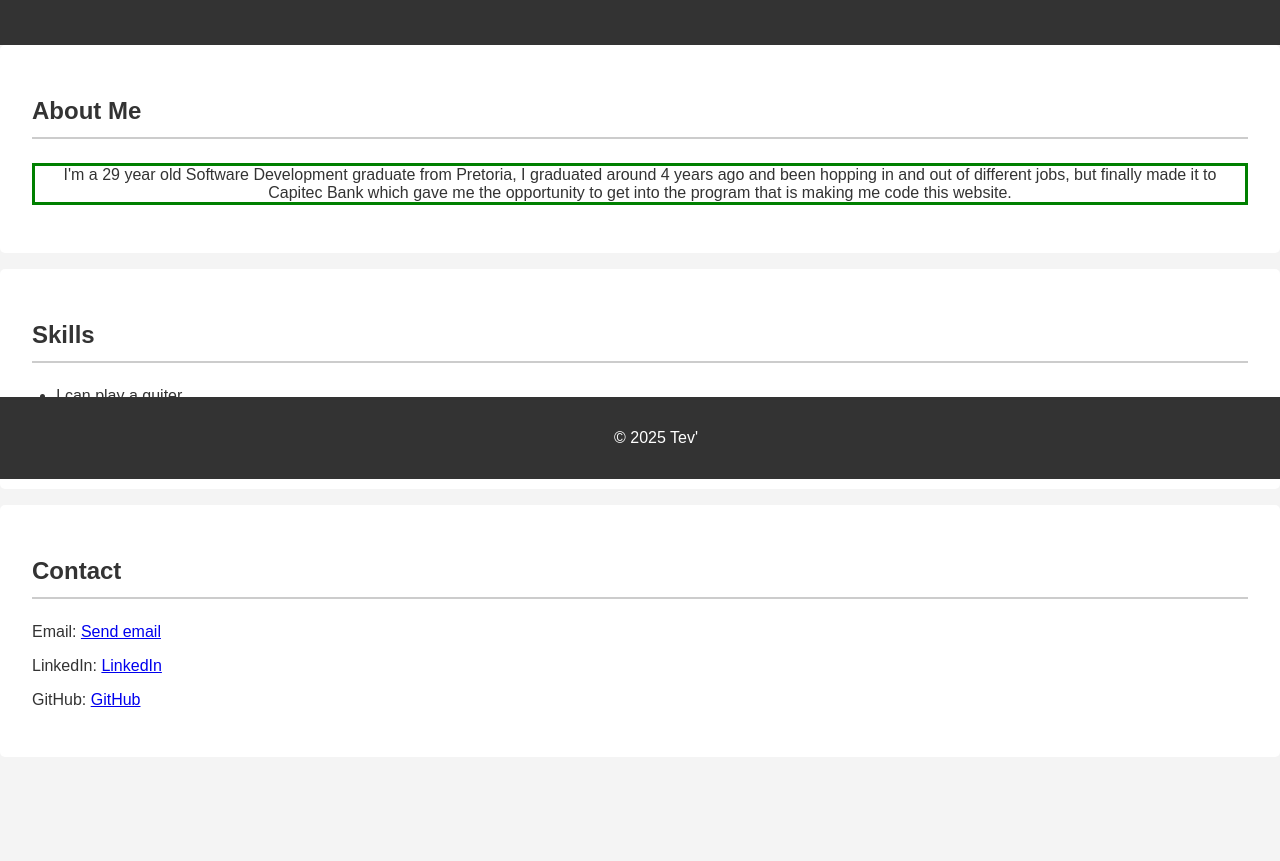
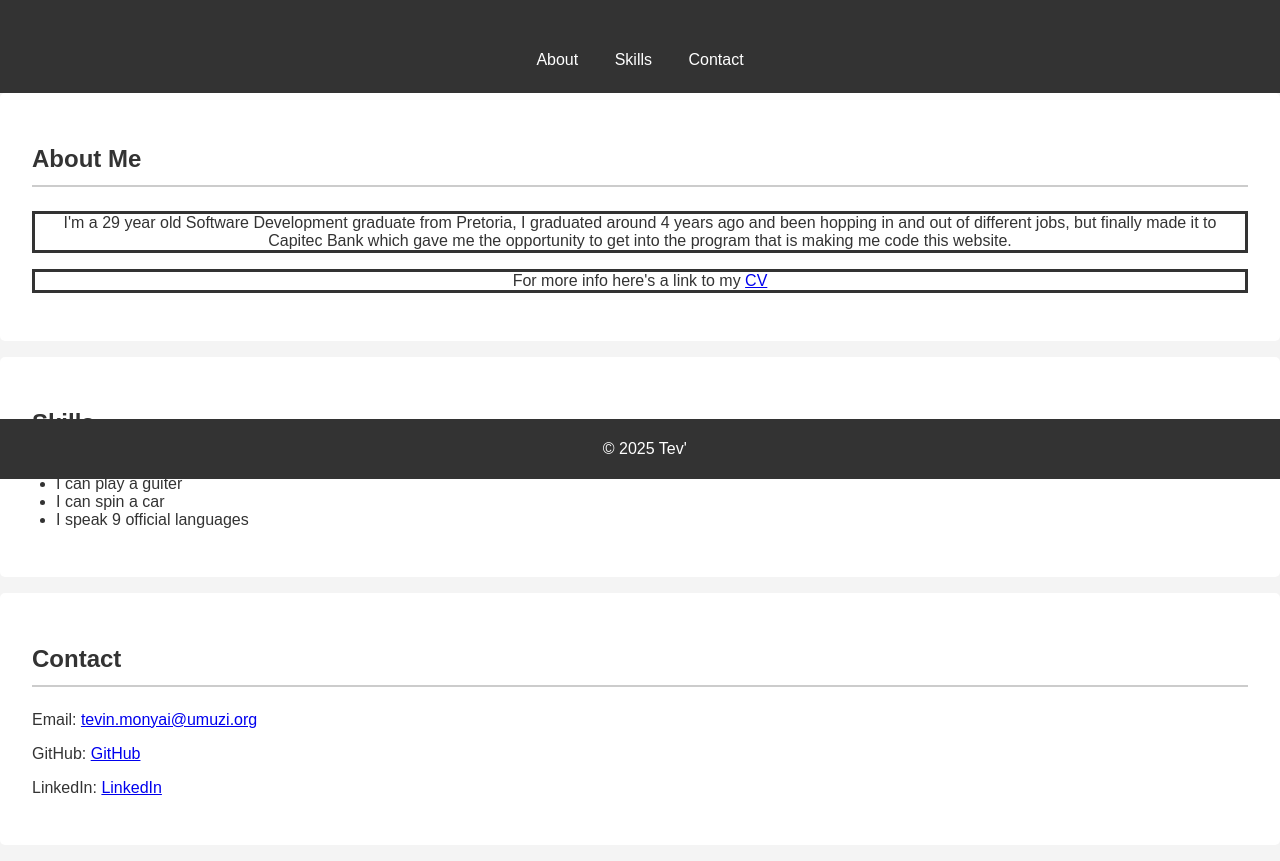
Before and after one commit to Tevin28/tevin28.github.io, a plain HTML site: page index.html in a window 1280 px wide. Shown: the part 321-1182 px from the top of the page. Before the commit the page ends 1094 px from the top, so only its background shows below. Drawn offline with Linux system fonts and the light colour scheme.

Commit message:
index.html

```diff
--- a/index.html
+++ b/index.html
@@ -5,7 +5,6 @@
     <meta name="viewport" content="width=device-width, initial-scale=1.0">
     <meta http-equiv="X-UA-Compatible" content="ie=edge">
     <title>This is Tevin</title>
-    /*<link rel="stylesheet" href="style.css">*/
     <style>
         body {
             font-family: sans-serif;
@@ -28,6 +27,11 @@
             border-radius: 50%;
             object-fit: cover;
             margin-bottom: 1em;
+        }
+
+        nav {
+            background-color: #333; /* Match header background */
+            padding: 0.5em 0;
         }
 
         nav ul {
@@ -62,7 +66,7 @@
 
         .center {
             text-align: center;
-            border: 3px solid green;
+            border: 3px solid #333;
         }
 
         ul {
@@ -72,7 +76,7 @@
 
         footer {
             text-align: center;
-            padding: 1em;
+            padding: 0.3em;
             background-color: #333;
             color: #fff;
             position: fixed;
@@ -88,9 +92,18 @@
         <p>Software Developer</p>
     </header>
 
+	<nav>
+        <ul>
+            <li><a href="#about">About</a></li>
+            <li><a href="#skills">Skills</a></li>
+            <li><a href="#contact">Contact</a></li>
+        </ul>
+    </nav>
+
     <section id="about">
         <h2>About Me</h2>
         <p class="center">I'm a 29 year old Software Development graduate from Pretoria, I graduated around 4 years ago and been hopping in and out of different jobs, but finally made it to Capitec Bank which gave me the opportunity to get into the program that is making me code this website.</p>
+		<p class="center">For more info here's a link to my <a href ="https://www.canva.com/design/DAFi_SP3JGE/kmTQlA8-C_gb1GtxR9grOw/edit?utm_content=DAFi_SP3JGE&utm_campaign=designshare&utm_medium=link2&utm_source=sharebutton">CV</a></p>
     </section>
 
     <section id="skills">
@@ -104,9 +117,9 @@
 
     <section id="contact">
         <h2>Contact</h2>
-        <p>Email: <a href="mailto:tevin.monyai@umuzi.org">Send email</a></p>
+        <p>Email: <a href="mailto:tevin.monyai@umuzi.org">tevin.monyai@umuzi.org</a></p>
+        <p>GitHub: <a href="https://github.com/Tevin28">GitHub</a></p>
 		<p>LinkedIn: <a href="https://www.linkedin.com/in/vusani-monyai-73a05b121/">LinkedIn</a></p>
-        <p>GitHub: <a href="https://github.com/Tevin28">GitHub</a></p>
     </section>
 
     <footer>
```
Lines whose indentation alone changed are shown as unchanged.
